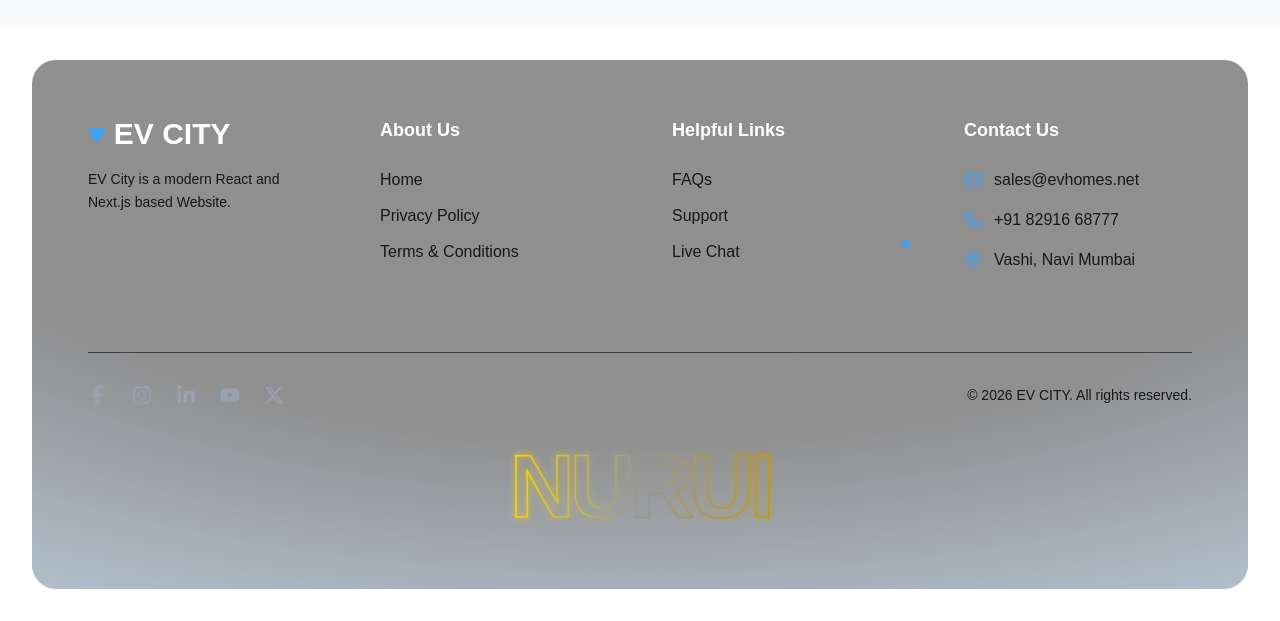
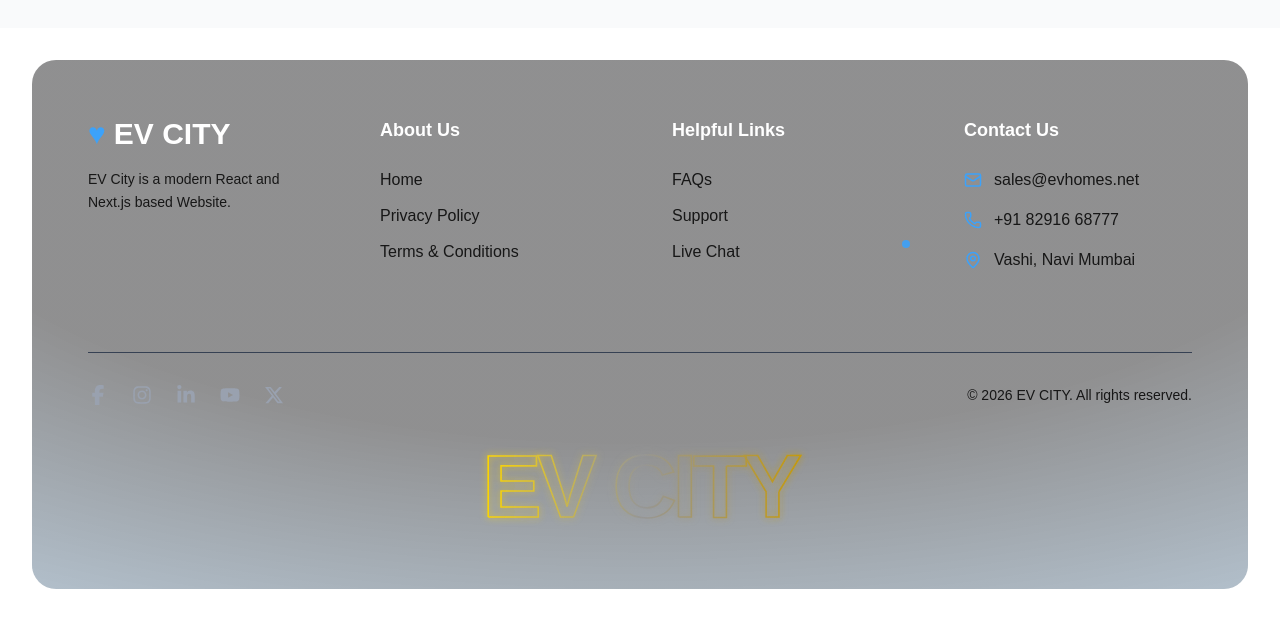
Before and after one commit to MahekTulve/ev-city-website, a Next.js app: page /features in a window 1280 px wide. Shown: the part 3252-3873 px from the top of the page. Built offline with nearby package versions, Linux system fonts and the light colour scheme.

Commit message:
structural chnages and text animations

```diff
--- a/components/footer/footer-demo.tsx
+++ b/components/footer/footer-demo.tsx
@@ -176,7 +176,7 @@ function HoverFooter() {
 
       {/* Text hover effect */}
       <div className="lg:flex hidden h-[30rem] -mt-52 -mb-36">
-        <TextHoverEffect text="Nurui" className="z-50" />
+        <TextHoverEffect text="EV CITY" className="z-50" />
       </div>
 
       <FooterBackgroundGradient />
```
